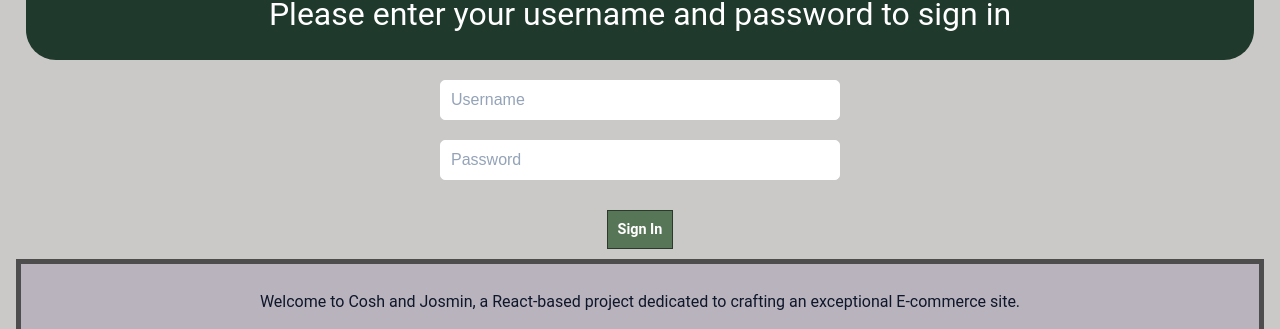
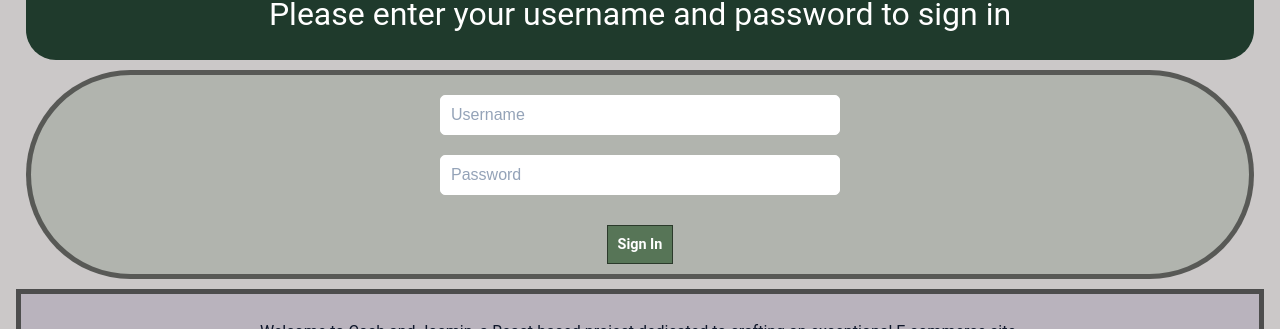
Before and after one commit to Joshsilas/CoshAndJosminShop, a React (Vite) app: page /LogInPage in a window 1280 px wide. Shown: the part 220-549 px from the top of the page. Built offline with nearby package versions, Linux system fonts and the light colour scheme; no server answers.

Commit message:
Made log in look nicer

```diff
--- a/src/App.jsx
+++ b/src/App.jsx
@@ -46,7 +46,6 @@ function App() {
         }
     }, [clearSearchBar]);
 
-    console.log(localStorage.getItem('loggedInUser'))
     return (
         <BrowserRouter>
             <UserProvider>
--- a/src/Components/LogInPage/LogInPage.css
+++ b/src/Components/LogInPage/LogInPage.css
@@ -32,10 +32,23 @@
     font-family: 'Roboto', sans-serif;
     overflow: hidden;
     white-space: nowrap;
+    text-align: center;
 }
+.loginFormsDisplay
+{
+    border: 5px solid rgba(0, 0, 0, 0.5);
+    margin:10px;
+    border-radius: 500px;
+    background-color: #b1b4ae;
+}
+
 
 @media (max-width: 768px) {
     .signInMessage {
         font-size: 1.2rem;
     }
+    .loginFormsDisplay
+    {
+        border-radius: 10px;
+    }
 }
--- a/src/Components/LogInPage/index.jsx
+++ b/src/Components/LogInPage/index.jsx
@@ -55,6 +55,7 @@ const LogInPage = ({ setLoggedIn }) => {
     return (
         <>
             <p className="signInMessage">Please enter your username and password to sign in</p>
+            <div className="loginFormsDisplay">
             <InputForms
                 id="userNameForm"
                 className="logInforms"
@@ -71,6 +72,7 @@ const LogInPage = ({ setLoggedIn }) => {
                 onChange={(newValue) => setPassword(newValue)}
             />
             <Button className="signInButton" text="Sign In" onClick={handleLogin} />
+            </div>
         </>
     );
 };
```
